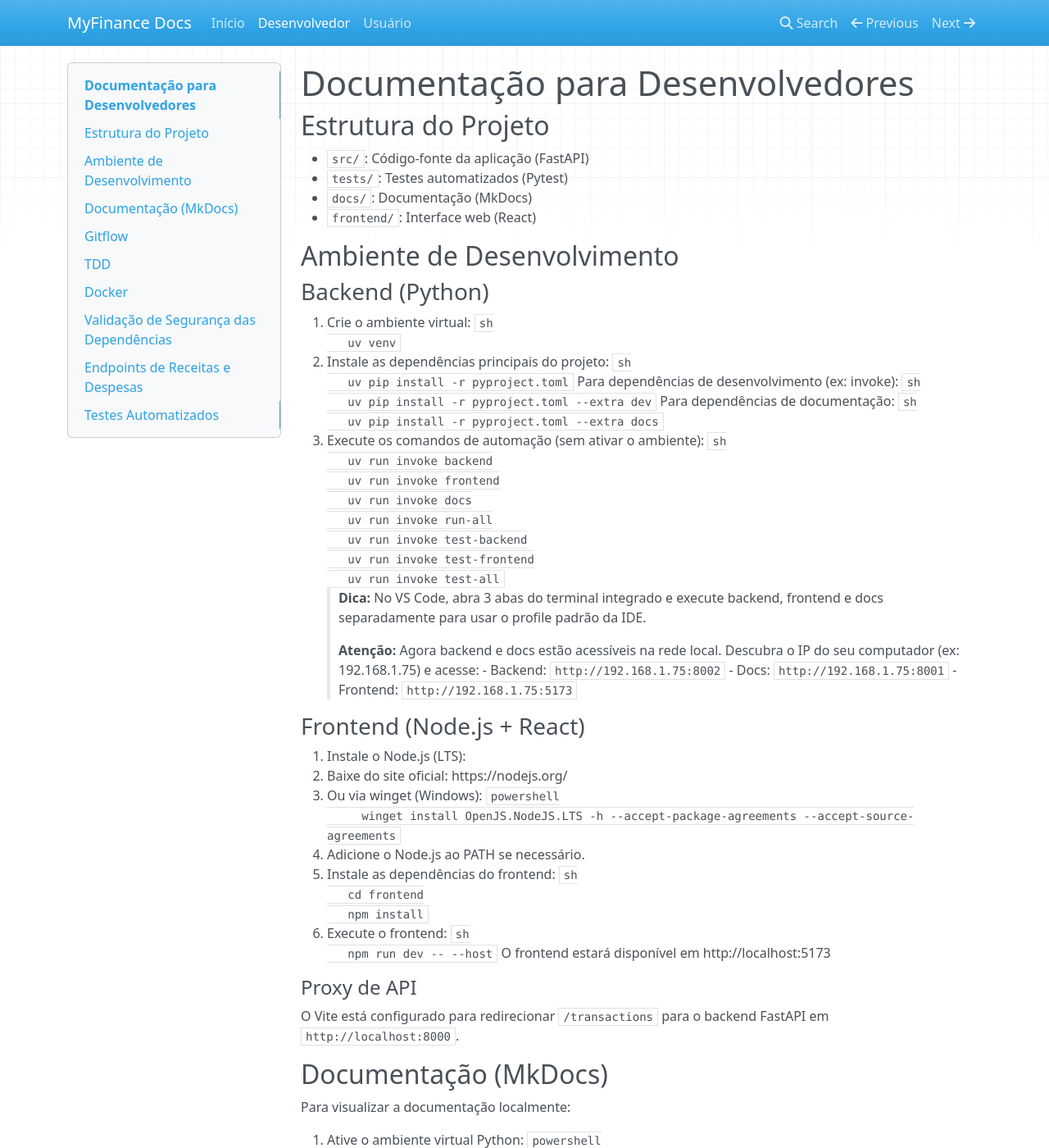
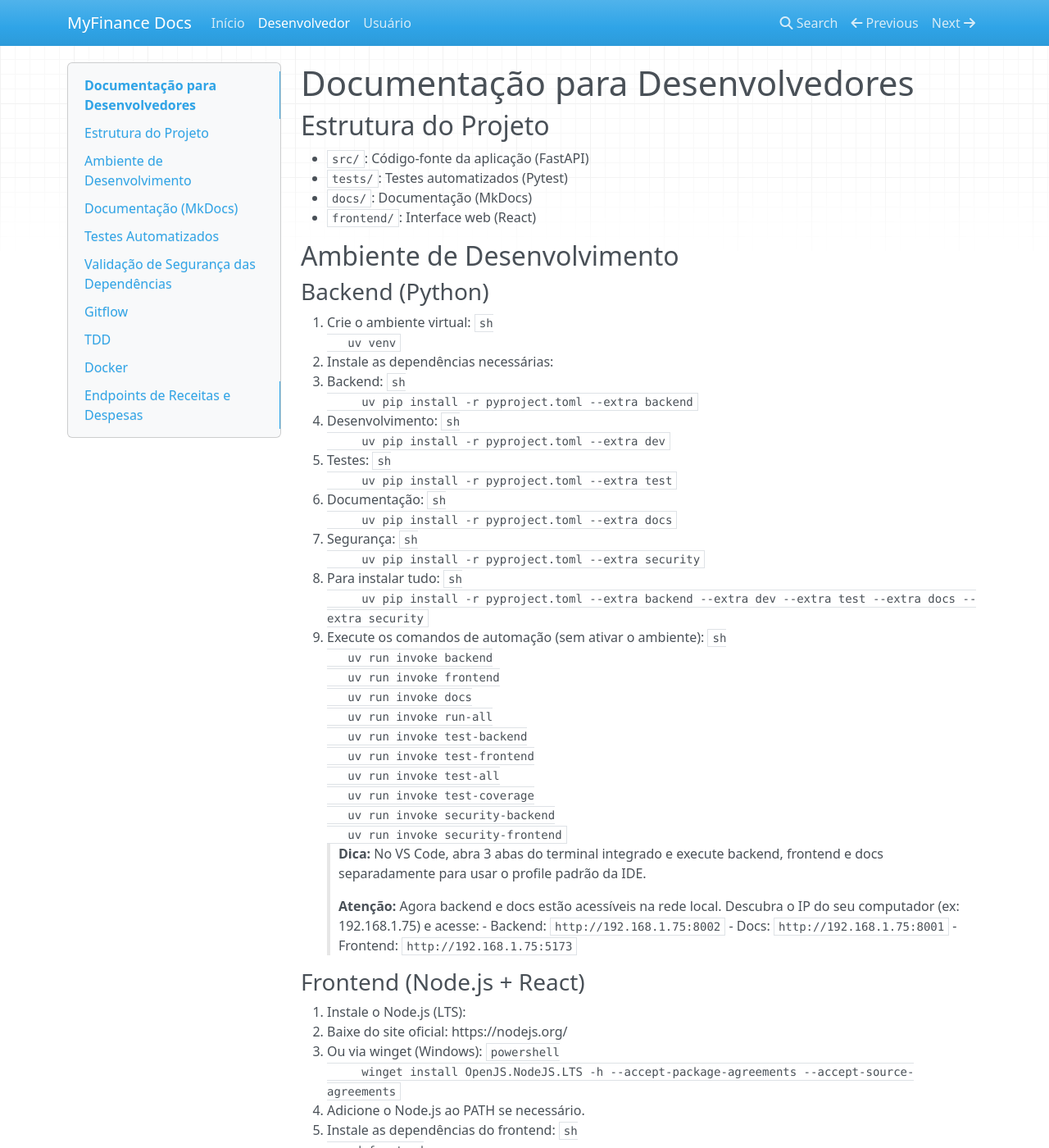
Before and after one commit to revton/myfinance, an MkDocs documentation site: the page built from docs/dev/index.md, in a window 1280 px wide and 1400 px high. Shown: the whole window at 82% size. Built offline with MkDocs 1.6.1, drawn with Linux system fonts in a browser that asks for light colours; nearby versions of some CDN libraries; some of the changed text lies outside the part shown.

Commit message:
docs(dev): atualiza instruções para pyproject.toml, tasks, cobertura e segurança

````diff
--- a/docs/dev/index.md
+++ b/docs/dev/index.md
@@ -14,18 +14,31 @@
    ```sh
    uv venv
    ```
-2. Instale as dependências principais do projeto:
-   ```sh
-   uv pip install -r pyproject.toml
-   ```
-   Para dependências de desenvolvimento (ex: invoke):
-   ```sh
-   uv pip install -r pyproject.toml --extra dev
-   ```
-   Para dependências de documentação:
-   ```sh
-   uv pip install -r pyproject.toml --extra docs
-   ```
+2. Instale as dependências necessárias:
+   - Backend:
+     ```sh
+     uv pip install -r pyproject.toml --extra backend
+     ```
+   - Desenvolvimento:
+     ```sh
+     uv pip install -r pyproject.toml --extra dev
+     ```
+   - Testes:
+     ```sh
+     uv pip install -r pyproject.toml --extra test
+     ```
+   - Documentação:
+     ```sh
+     uv pip install -r pyproject.toml --extra docs
+     ```
+   - Segurança:
+     ```sh
+     uv pip install -r pyproject.toml --extra security
+     ```
+   - Para instalar tudo:
+     ```sh
+     uv pip install -r pyproject.toml --extra backend --extra dev --extra test --extra docs --extra security
+     ```
 3. Execute os comandos de automação (sem ativar o ambiente):
    ```sh
    uv run invoke backend
@@ -35,6 +48,9 @@
    uv run invoke test-backend
    uv run invoke test-frontend
    uv run invoke test-all
+   uv run invoke test-coverage
+   uv run invoke security-backend
+   uv run invoke security-frontend
    ```
    > **Dica:** No VS Code, abra 3 abas do terminal integrado e execute backend, frontend e docs separadamente para usar o profile padrão da IDE.
    >
@@ -63,21 +79,45 @@
    O frontend estará disponível em http://localhost:5173
 
 #### Proxy de API
-O Vite está configurado para redirecionar `/transactions` para o backend FastAPI em `http://localhost:8000`.
+O Vite está configurado para redirecionar `/transactions` para o backend FastAPI em `http://localhost:8002`.
 
 ## Documentação (MkDocs)
 
 Para visualizar a documentação localmente:
 
-1. Ative o ambiente virtual Python:
-   ```powershell
-   .venv\Scripts\activate
-   ```
-2. Execute o servidor MkDocs em outra porta (ex: 8001) para evitar conflito com o backend:
+1. Instale as dependências de docs (veja acima).
+2. Execute:
    ```sh
-   mkdocs serve -a 127.0.0.1:8001
+   uv run invoke docs
    ```
    Acesse a documentação em http://localhost:8001
+
+## Testes Automatizados
+
+- **Backend:**
+  ```sh
+  uv run invoke test-backend
+  uv run invoke test-coverage  # Com relatório de cobertura
+  ```
+- **Frontend:**
+  ```sh
+  uv run invoke test-frontend
+  ```
+- **Todos:**
+  ```sh
+  uv run invoke test-all
+  ```
+
+## Validação de Segurança das Dependências
+
+- **Backend/Docs (Python):**
+  ```sh
+  uv run invoke security-backend
+  ```
+- **Frontend (Node.js):**
+  ```sh
+  uv run invoke security-frontend
+  ```
 
 ## Gitflow
 
@@ -94,24 +134,6 @@ Para visualizar a documentação localmente:
 ## Docker
 
 - O projeto será dockerizado para facilitar o deploy e o uso em diferentes ambientes.
-
-## Validação de Segurança das Dependências
-
-- **Backend/Docs (Python):**
-  ```sh
-  uv pip install -r pyproject.toml --extra security
-  uv run invoke security_backend
-  uv run invoke security_docs
-  ```
-- **Frontend (Node.js):**
-  ```sh
-  cd frontend
-  npm audit
-  ```
-- **Tudo de uma vez:**
-  ```sh
-  uv run invoke security_all
-  ```
 
 ## Endpoints de Receitas e Despesas
 
@@ -139,11 +161,3 @@ Para visualizar a documentação localmente:
 **Resposta:**
 - 200 OK
 - Lista de receitas e despesas cadastradas
-
-## Testes Automatizados
-
-Os testes estão em `tests/test_transactions.py` (backend) e `frontend/src/App.test.tsx` (frontend) e cobrem:
-
-- Cadastro de receita
-- Cadastro de despesa
-- Listagem de transações
````
